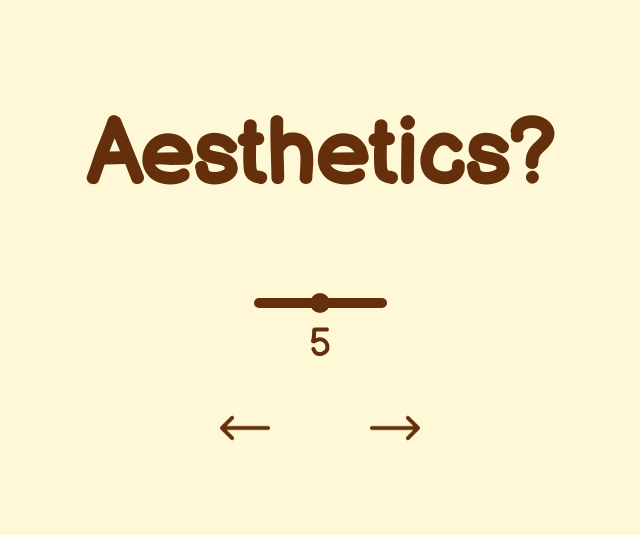
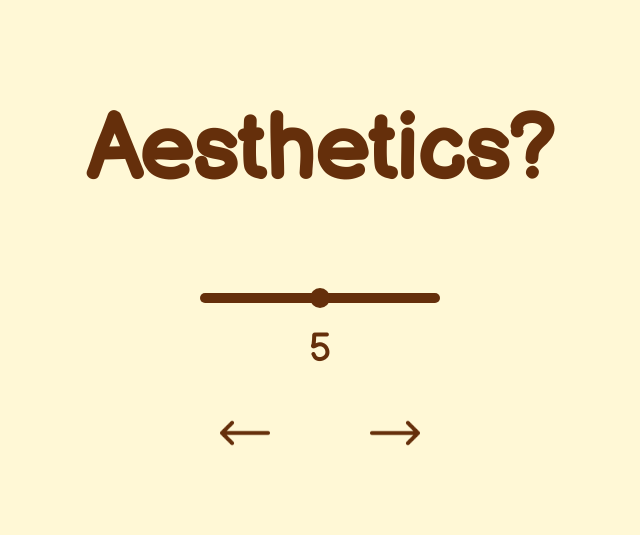
Before and after one commit to raaasin/nomnom, a Flask app: page / in a window 1280 px wide. Shown: the part 3350-3885 px from the top of the page, without its empty margins (320-960 px from the left). Run offline with Flask 3, Linux system fonts and the light colour scheme; some libraries are stand-ins or nearby versions.

Commit message:
some issues solved

```diff
--- a/static/ext.css
+++ b/static/ext.css
@@ -293,7 +293,7 @@ p{
 
   input[type="range"] {
     appearance: none;
-    width: 100%; /* Set the width of the range bar */
+    width: 240px; /* Set the width of the range bar */
     height: 10px; /* Set the height of the range bar */
     background: #652F0B; /* Set the background color of the range bar */
     outline: none; /* Remove the outline */
--- a/templates/index.html
+++ b/templates/index.html
@@ -197,11 +197,13 @@ h1  {
             </div>
             <div id="aesthetics">
                 <h1>Aesthetics?</h1>
-                <div class="mood-options">
+                <div class="mood-options" style="flex-direction: column;">
                     <label class="mood-option">
                 <input type="range" id="aes" min="0" max="10" step="1">
-                <p id="selectedValue"><span id="valueDisplay">0</span></p>
                     </label>
+                    <lab class="mood-option" style="flex-direction: column;">
+                        <p id="selectedValue"><span id="valueDisplay">0</span></p>
+                    </lab>
                 </div>
                 <div class="arrow" style="flex-direction: row;"><a href="#budget" style="margin-right: 50px;"><img src="../static/images/arrow.png" id="back"></a><a href="#foodtype " style="margin-left: 50px;"><img src="../static/images/arrow.png" id="next"></a></div>
             </div><br>
@@ -282,7 +284,13 @@ document.addEventListener("DOMContentLoaded", function () {
     const redoButton = document.createElement("button");
     redoButton.type = "reset";
     redoButton.id = "redoEverything";
-    redoButton.innerHTML = 'Redo <i class="fa-solid fa-rotate-right fa-spin" style="color: #ffffff;"></i>';
+    redoButton.innerHTML = 'Redo <i class="fa-solid fa-rotate-right fa-spin" style="color: #ffffff;"></i';
+
+    // Set the height and width
+    redoButton.style.height = "50px";
+    redoButton.style.width = "160px";
+    redoButton.style.marginTop = "5px";
+
     resultScreen.append(redoButton);
 
     redoButton.addEventListener("click", function () {
@@ -293,6 +301,7 @@ document.addEventListener("DOMContentLoaded", function () {
         window.location.href = "/";
     });
 }
+
     form.addEventListener("submit", function (e) {
         e.preventDefault();
 
@@ -323,6 +332,7 @@ document.addEventListener("DOMContentLoaded", function () {
                     if (data.length > 0) {
                         const uname = document.createElement("p");
                         uname.textContent = document.getElementById("personal").value + ", Try these :)";
+                        uname.style.fontSize = "22px";
                         resultScreen.append(uname);
 
                         const recommendationsList = document.createElement("ul");
```
Also changed, not shown: static/images/logo.png.
